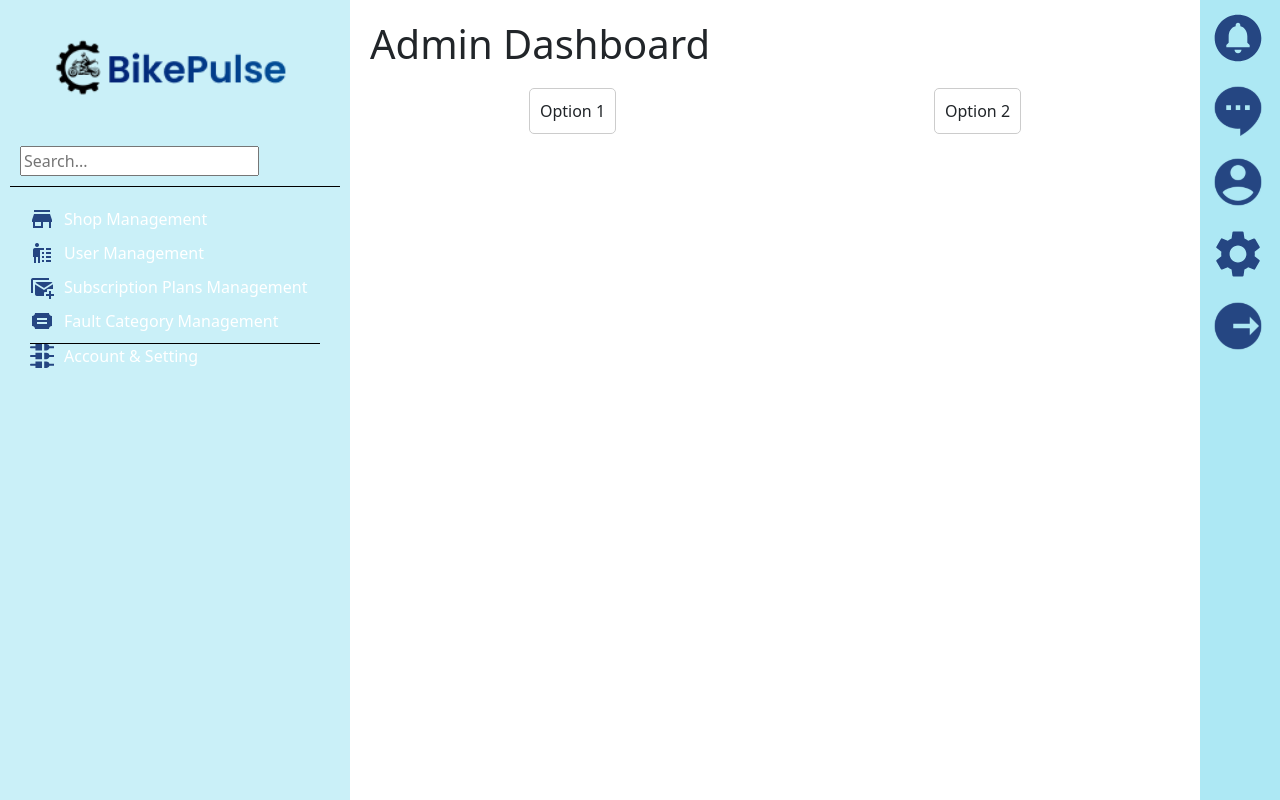
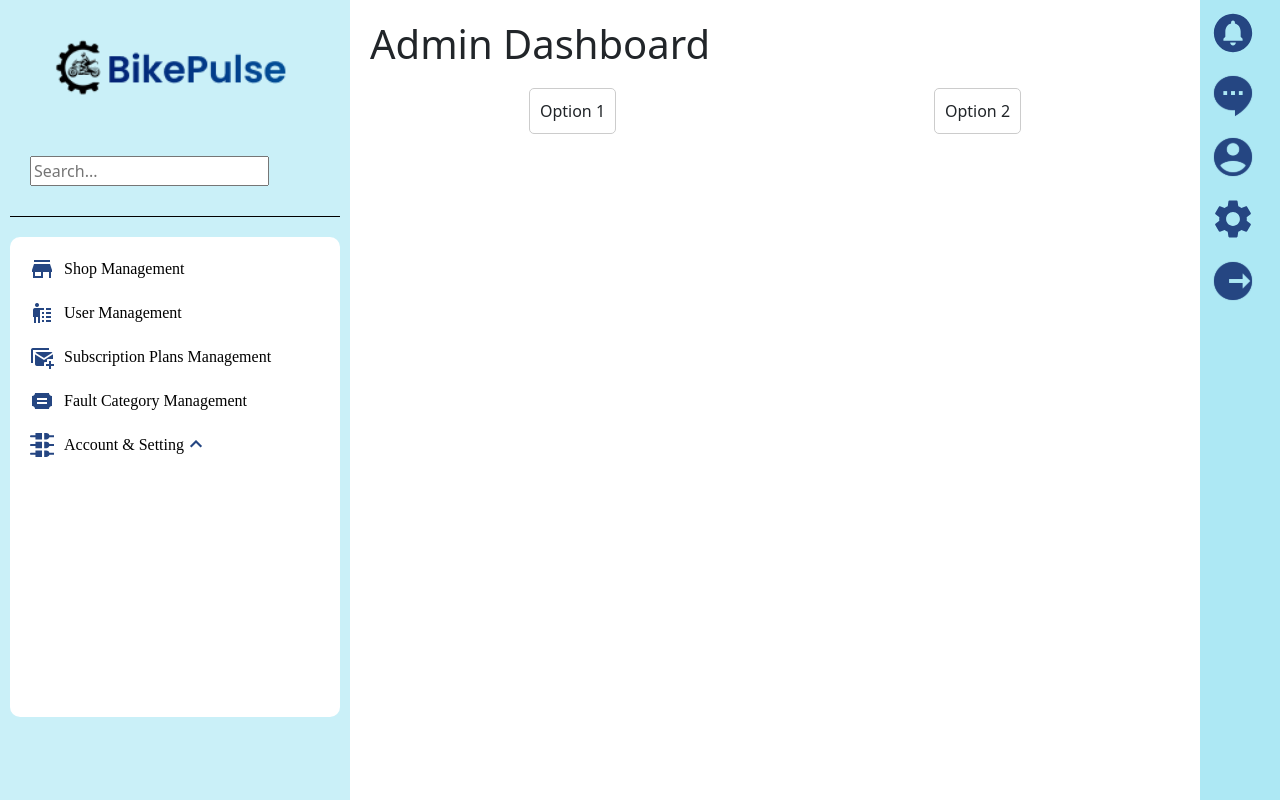
Before and after one commit to sithuminikaushalya/Motorbike_Service_Station_Reservation_System, a React (Create React App) app in the folder frontend/: page / in a window 1280 px wide. Built offline with nearby package versions, Linux system fonts and the light colour scheme.

Commit message:
Add the left side bar of the common section of the windows

```diff
--- a/frontend/src/admin/common/LeftSidebar.css
+++ b/frontend/src/admin/common/LeftSidebar.css
@@ -5,7 +5,6 @@
     padding: 10px;
     height: 100vh;
   }
-
 
 .logo-container {
   padding: 20px;
@@ -17,24 +16,32 @@
 }
 
 .search-bar {
-  padding: 10px;
+  width: 100%;
+  padding: 20px;
   position: center;
 }
 
 .divider {
   border-top: 1px solid #000;
   width: 100%;
+  margin-top: 10px;
 }
 
 .white-box {
+  background-color: #fff;
   padding: 20px;
+  margin-top: 20px;
+  border-radius: 10px;
+  height: 480px;
 }
 
 .list-item {
   display: flex;
   align-items: center;
-  margin-bottom: 10px;
+  margin-bottom: 20px;
   cursor: pointer;
+  font-family: poppins;
+  color: #000
 }
 
 .list-item img {
--- a/frontend/src/admin/common/LeftSidebar.jsx
+++ b/frontend/src/admin/common/LeftSidebar.jsx
@@ -8,6 +8,7 @@ import UserManagementIcon from '../../assets/UserManagement.svg';
 import SubscriptionIcon from '../../assets/Subscription.svg';
 import FaultIcon from '../../assets/Category.svg';
 import Account_Setting_Icon from '../../assets/account_setting.svg';
+import DropdownIcon from '../../assets/dropdown.svg'; // Add your dropdown icon
 
 const LeftSidebar = () => {
   return (
@@ -44,10 +45,10 @@ const LeftSidebar = () => {
           <span>Fault Category Management</span>
         </div>
 
-        <div className="divider"></div>
         <div className="list-item dropdown">
           <img src={Account_Setting_Icon} alt="Acount & Setting" />
           <span>Account & Setting</span>
+          <img src={DropdownIcon} alt="Dropdown" className="dropdown-icon" />
           <div className="dropdown-content">
             <span>Profile</span>
             <span>User Managemnt</span>
--- a/frontend/src/admin/common/RightSidebar.css
+++ b/frontend/src/admin/common/RightSidebar.css
@@ -7,8 +7,8 @@
 }
 
 .icon {
-    width: 56px;
-    height: 56px;
+    width: 46px;
+    height: 46px;
     margin-bottom: 16px;
     border-radius: 50%;
     display: flex;
```
Also changed, not shown: frontend/src/assets/dropdown.svg (added).
